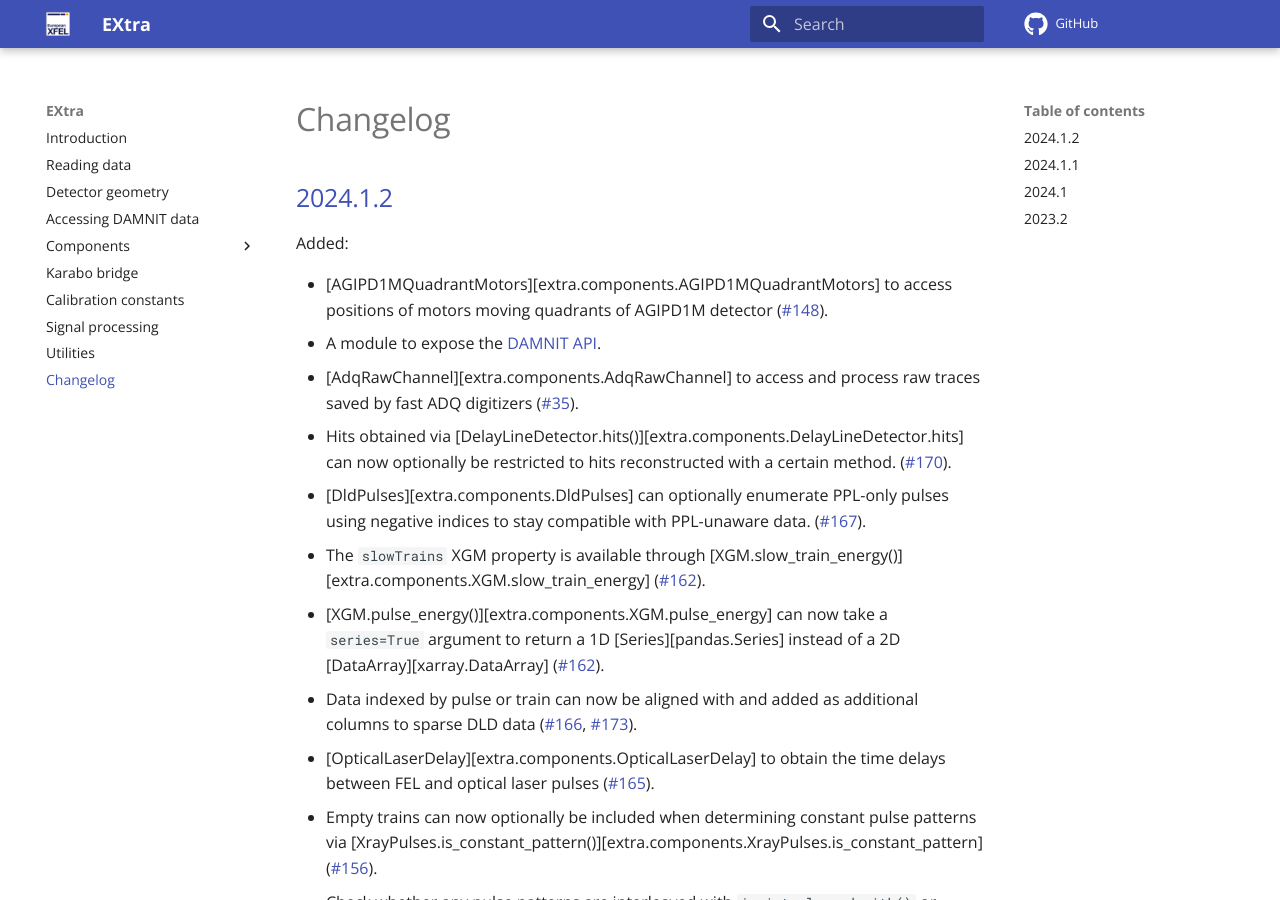
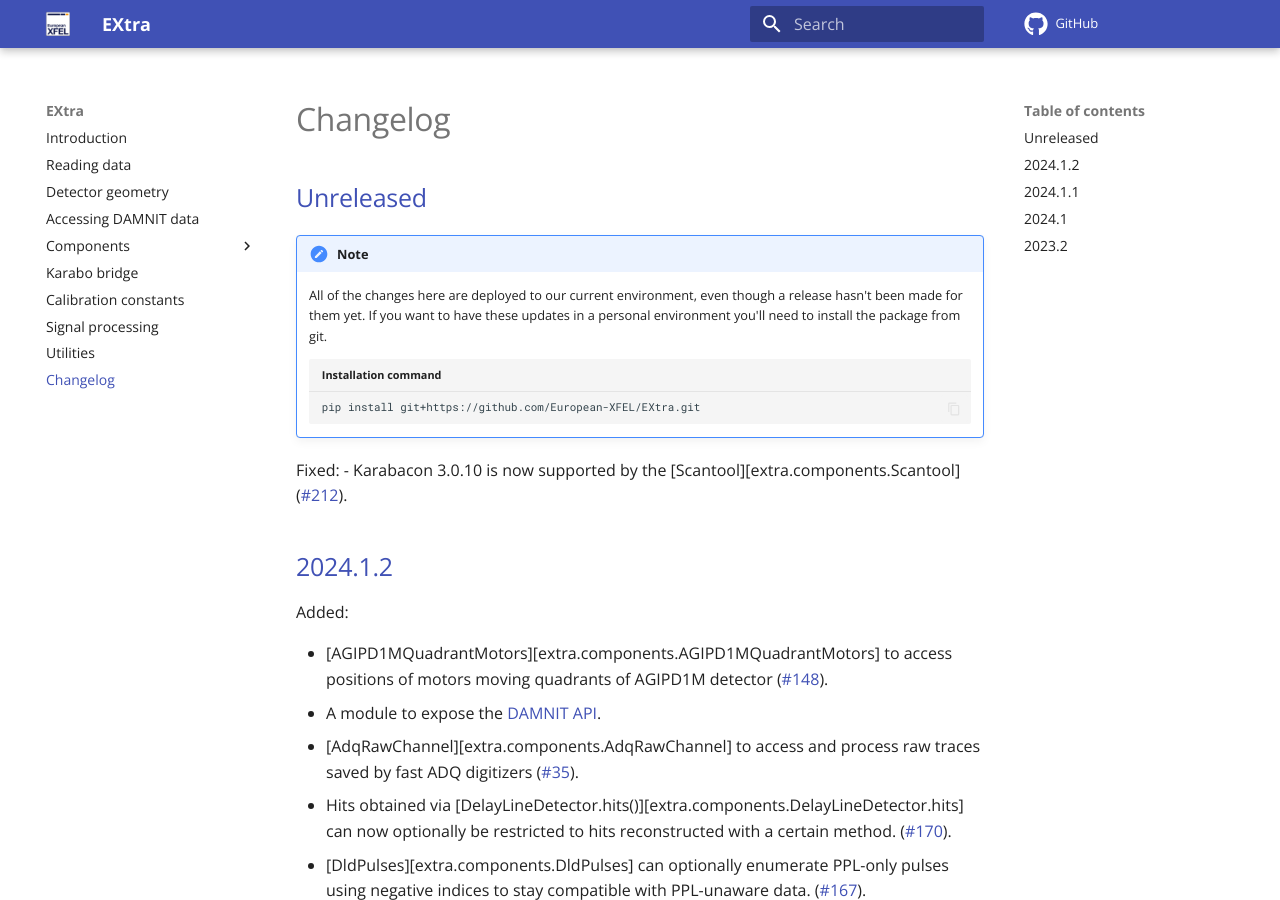
Before and after one commit to European-XFEL/EXtra, an MkDocs documentation site: the page built from docs/changelog.md, in a window 1280 px wide and 900 px high. Built offline with MkDocs 1.6.1 and Material for MkDocs 9.7.7, drawn with Linux system fonts in a browser that asks for light colours; emoji names are drawn with the system emoji font; comment, search, counter and statistics services are not loaded.

Commit message:
Add support for Karabacon 3.0.10

````diff
--- a/docs/changelog.md
+++ b/docs/changelog.md
@@ -5,16 +5,20 @@
 
 # Changelog
 
-<!-- ## [Unreleased] -->
+## [Unreleased]
 
-<!-- !!! note -->
-<!--     All of the changes here are deployed to our current environment, even though -->
-<!--     a release hasn't been made for them yet. If you want to have these updates -->
-<!--     in a personal environment you'll need to install the package from git. -->
+!!! note
+    All of the changes here are deployed to our current environment, even though
+    a release hasn't been made for them yet. If you want to have these updates
+    in a personal environment you'll need to install the package from git.
 
-<!--     ```bash title="Installation command" -->
-<!--     pip install git+https://github.com/European-XFEL/EXtra.git -->
-<!--     ``` -->
+    ```bash title="Installation command"
+    pip install git+https://github.com/European-XFEL/EXtra.git
+    ```
+
+Fixed:
+- Karabacon 3.0.10 is now supported by the [Scantool][extra.components.Scantool]
+  (!212).
 
 ## [2024.1.2]
 Added:
````
Also changed, not shown: 2 other files.
